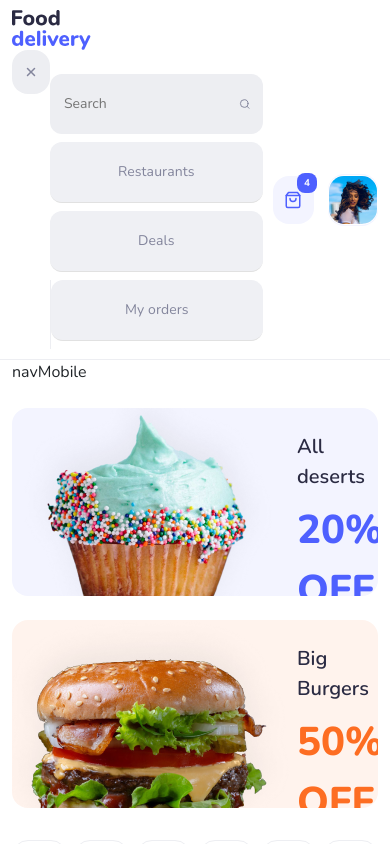
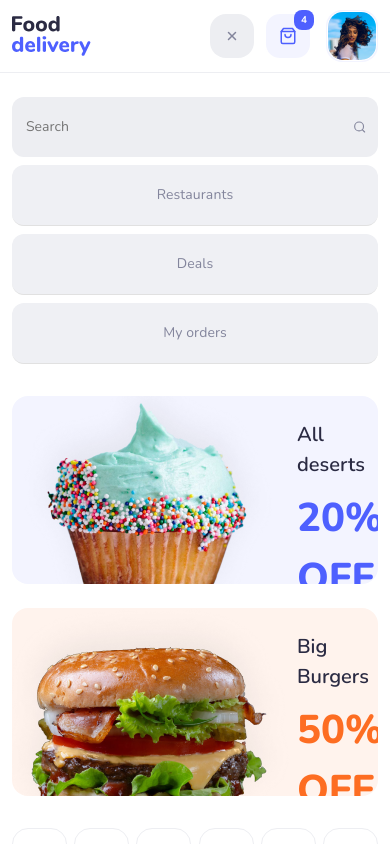
Before and after one commit to Duxcoder/Food-Delivery, a React (Create React App) app: page / in a window 390 px wide. Both pictures are taken after a click on the element 232 px from the left and 36 px from the top of the page. Shown: the top 844 px of the page. Built offline with nearby package versions, Linux system fonts and the light colour scheme; a web font is replaced by a local one.

Commit message:
hamburger add active && animate

```diff
--- a/src/components/header/cart/style.module.sass
+++ b/src/components/header/cart/style.module.sass
@@ -11,17 +11,24 @@ $clrActive: #4E60FF
     border-radius: 16px
     margin: 0 10px
     cursor: pointer
+    border: solid 2px #fff
+    transition: 0.3s
+
+    &:hover
+       border: solid 2px $clrActive
+
     .icon
         width: 18px
         height: 18px
         color: $clrActive
 
+
 .cart_counter
     display: flex
     align-items: center
     justify-content: center
-    top: -0.3em
-    right: -0.3em
+    top: -0.4em
+    right: -0.4em
     position: absolute
     width: 20px
     height: 20px
--- a/src/components/header/header.js
+++ b/src/components/header/header.js
@@ -1,4 +1,4 @@
-import React, {useState} from "react"
+import React, {Component, useState} from "react"
 import styles from './style.module.sass'
 import {Container, Row, Col } from 'react-bootstrap';
 import Logo from './logo/logo';
@@ -6,6 +6,7 @@ import Search from './search/search';
 import NavBar from './navBar/navBar';
 import Cart from './cart/cart';
 import ProfileIcon from './profileIcon/profileIcon';
+import { ActiveNavigationMobile } from "./navBar/navigationMobile/navigationMobile";
 
 const headerPages = [
     {
@@ -22,26 +23,22 @@ const headerPages = [
     }
   ];
 
-  // const mobileNavigation = (data) => {
-  //   return data
-  // }
 
- function Header () {
+ export default class Header extends Component {
+  constructor(props){
+    super(props);
+    this.state = {
+      hamburgerNavigation: false
+    }
+  }
 
+hamburgerClick = () => {
+  this.setState(prevState => ({hamburgerNavigation: !prevState.hamburgerNavigation}))
+}
 
+  render (){
+  return (
 
-  // const checkWidthWindow = () => {
-  //   console.log(window.innerWidth)
-  //   return window.innerWidth >= 840
-  // }
-  // const renderSearch = () => {
-  //   return (
-  //     <Col xs={6} className={styles.searchBlock}>
-  //       <Search placeholder='Search'></Search>
-  //     </Col>
-  //   )
-  // }
-  return (
     <header>
       <div className={styles.borderBottom}>
       <Container>
@@ -57,7 +54,7 @@ const headerPages = [
               </Row>
             </Col>
             <Col className='d-flex justify-content-end align-items-center'>
-              <NavBar pages={headerPages} separatePage={headerPages[2]}></NavBar>
+              <NavBar hamburgerClick={this.hamburgerClick} pages={headerPages} separatePage={headerPages[2]}></NavBar>
               <Cart></Cart>
               <ProfileIcon alt={'avatar'} url={'/user/img.png'}></ProfileIcon>
             </Col>
@@ -67,12 +64,10 @@ const headerPages = [
       <Container>
         <Row>
           <Col>
-          navMobile
+            {this.state.hamburgerNavigation ? <ActiveNavigationMobile separatePage={headerPages[2]} pages={headerPages}></ActiveNavigationMobile> : null}
           </Col>
         </Row>
       </Container>
     </header>
-        )
+        )}
  }
-
- export default Header
--- a/src/components/header/navBar/navBar.js
+++ b/src/components/header/navBar/navBar.js
@@ -12,6 +12,7 @@ export default function NavBar(props) {
         <NavigationMobile
                     separatePage = {props.separatePage}
                     pages = {props.pages}
+                    hamburgerClick = {props.hamburgerClick}
                    />
         </>
     )
--- a/src/components/header/navBar/navLinks.js
+++ b/src/components/header/navBar/navLinks.js
@@ -6,7 +6,7 @@ export default function NavLinks(props) {
 const renderLinks = () => {
     if (props.separatePage) {
         const LinksWithoutSeparatePage = props.pages.filter(item => item !== props.separatePage)
-        const separatePage = createLinkLi(styles[props.classLink], props.pages.length, props.separatePage.url, props.separatePage.name, true)
+        const separatePage = createLinkLi(styles[props.classLink], props.pages.length, props.separatePage.url, props.separatePage.name, !props.mobile)
         return [...iterationToLinks(LinksWithoutSeparatePage), separatePage]
     } else {
         return iterationToLinks(props.pages)
--- a/src/components/header/navBar/navigationMobile/navigationMobile.js
+++ b/src/components/header/navBar/navigationMobile/navigationMobile.js
@@ -6,22 +6,25 @@ export const NavigationMobile = (props) => {
     const [open, setOpen] = useState(false)
     const hamurger = <IoMenu className={styles.hamburgerIcon}/>
     const close = <IoClose className={styles.hamburgerIcon}/>
-    const sendToHeader = () => {
-        return (
-            <div className={styles.navMobileWrapper}>
-                <NavLinks mobile separatePage = {props.separatePage}
-                          pages = {props.pages}
-                          classLink = {'page_link_mobile'}
-                          /></div>
-        )
-    }
     return (
         <nav className={styles.navigationMobile}>
             <div className={styles.hamburgerWrapper}
-                 onClick={() => setOpen(!open)}>
+                 onClick={() => {setOpen(!open); props.hamburgerClick()}}>
             {open ? close : hamurger}
             </div>
-            {open && sendToHeader()}
         </nav>
     );
 };
+
+export const ActiveNavigationMobile = (props) => {
+    return (
+    <nav className={styles.navigationMobile}>
+        <div className={styles.navMobileWrapper}>
+            <NavLinks mobile separatePage = {props.separatePage}
+                      pages = {props.pages}
+                      classLink = {'page_link_mobile'}
+                      />
+        </div>
+    </nav>
+    )
+}
--- a/src/components/header/navBar/style.module.sass
+++ b/src/components/header/navBar/style.module.sass
@@ -28,9 +28,13 @@ nav.navigationMobile
     nav.navigationMobile
         display: flex
         .hamburgerIcon
-                width: 16px
-                height: 16px
-                color: #83859C
+            width: 16px
+            height: 16px
+            color: #83859C
+            transition: 0.3s
+
+            &:hover
+                color: #fff
         .hamburgerWrapper
             display: flex
             align-items: center
@@ -39,7 +43,15 @@ nav.navigationMobile
             height: 44px
             background: #EDEEF2
             border-radius: 16px
+            cursor: pointer
+            transition: 0.3s
+
+            &:hover
+                background: #365fff
+                .hamburgerIcon
+                    color: #fff
         .navMobileWrapper
+            width: 100%
             ul
                 padding-left: 0 !important
                 margin: 24px 0 0 0 !important
--- a/src/components/header/profileIcon/style.module.sass
+++ b/src/components/header/profileIcon/style.module.sass
@@ -9,9 +9,15 @@
     border-radius: 16px
     margin-left: 4px
     cursor: pointer
+    transition: 0.3s
 
+    &:hover
+        background:  #365fff
+        img
+             border-color: #365fff
     img
         border-radius: 16px
         width: 50px
         height: 50px
         border: solid 1px #fff
+        transition: 0.3s
```
